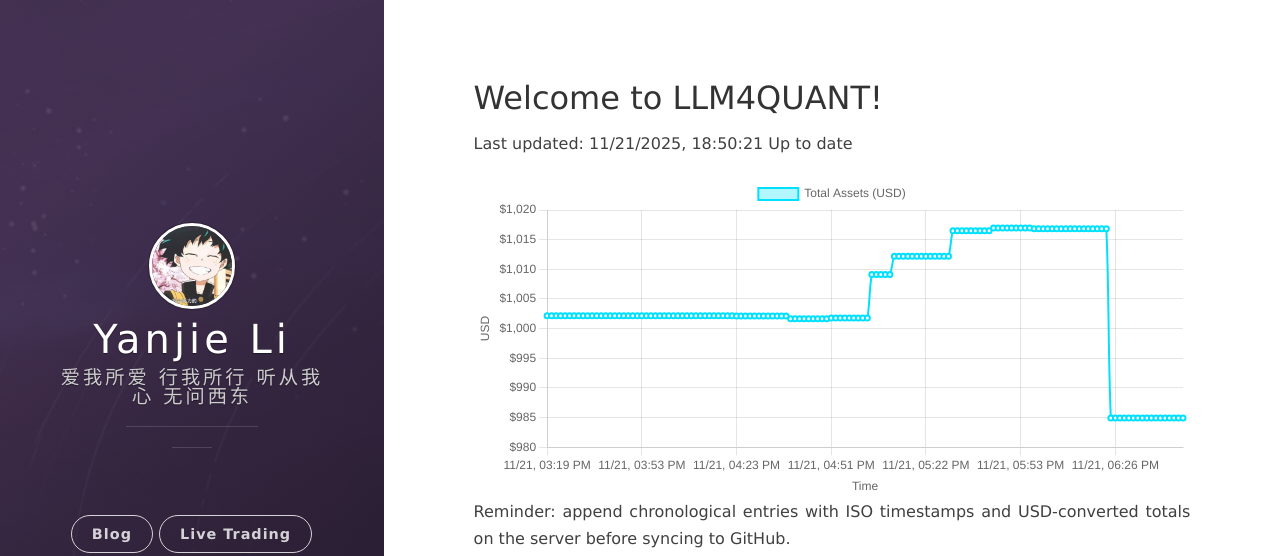
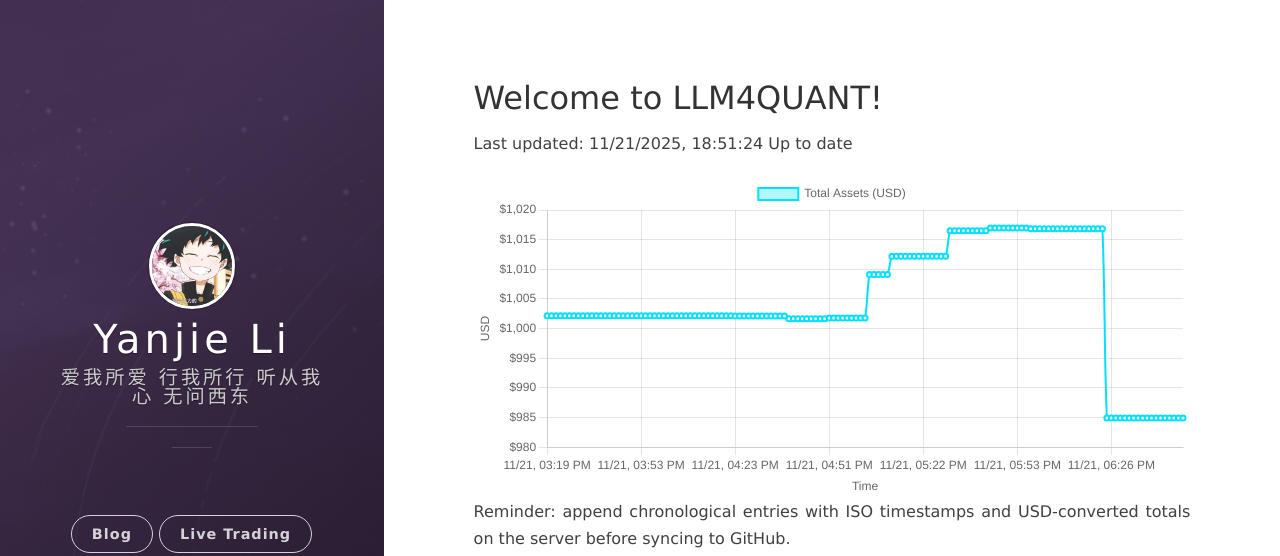
Before and after one commit to leeyegy/leeyegy.github.io, a Jekyll site: the page built from live-trading.html, in a window 1280 px wide. Shown: the top 556 px of the page. Built offline with Jekyll 4.4.1, drawn with Linux system fonts in a browser that asks for light colours; nearby versions of some CDN libraries.

Commit message:
AccountMonitor: update balance history 2025-11-22T02:51:24+08:00

```diff
--- a/assets/data/binance/balance-history.json
+++ b/assets/data/binance/balance-history.json
@@ -1,5 +1,5 @@
 {
-  "generatedAt": "2025-11-22T02:50:21+08:00",
+  "generatedAt": "2025-11-22T02:51:24+08:00",
   "asset": "total_usd_value",
   "history": [
     {
@@ -569,6 +569,10 @@
     {
       "timestamp": "2025-11-22T02:50:21+08:00",
       "totalUsd": 984.91919649
+    },
+    {
+      "timestamp": "2025-11-22T02:51:24+08:00",
+      "totalUsd": 984.91919649
     }
   ]
 }
```
